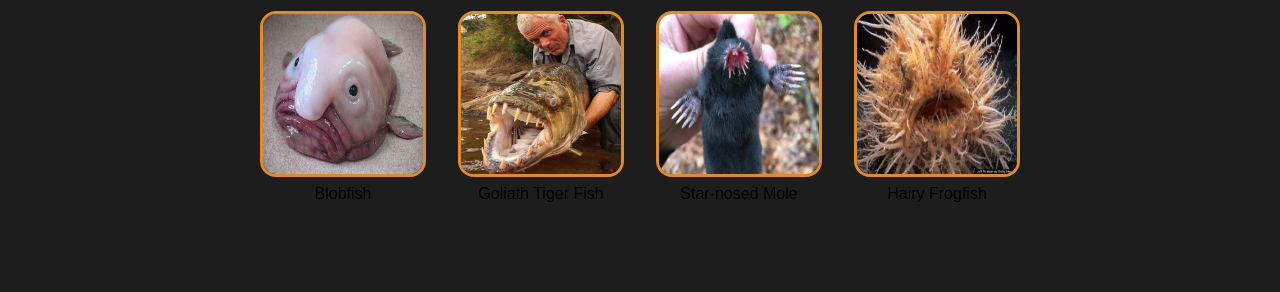
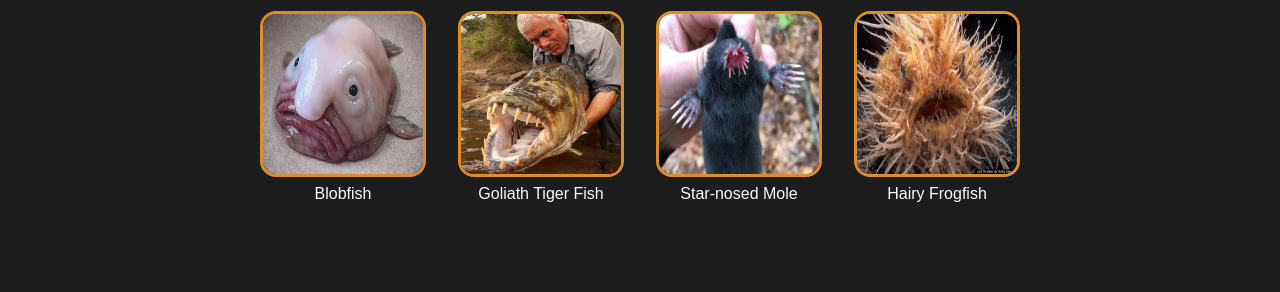
Before and after one commit to unusedname1/Landing-Page, a plain HTML site: page index.html in a window 1280 px wide. Shown: the part 508-800 px from the top of the page. Drawn offline with Linux system fonts and the light colour scheme.

Commit message:
fixed black text under info img

```diff
--- a/style.css
+++ b/style.css
@@ -110,6 +110,10 @@ body {
     height: 160px;
 }
 
+.item div {
+    color: #F9FAF8;
+}
+
 .quote-container {
     width: 800px;
     margin: 0 auto;
```
